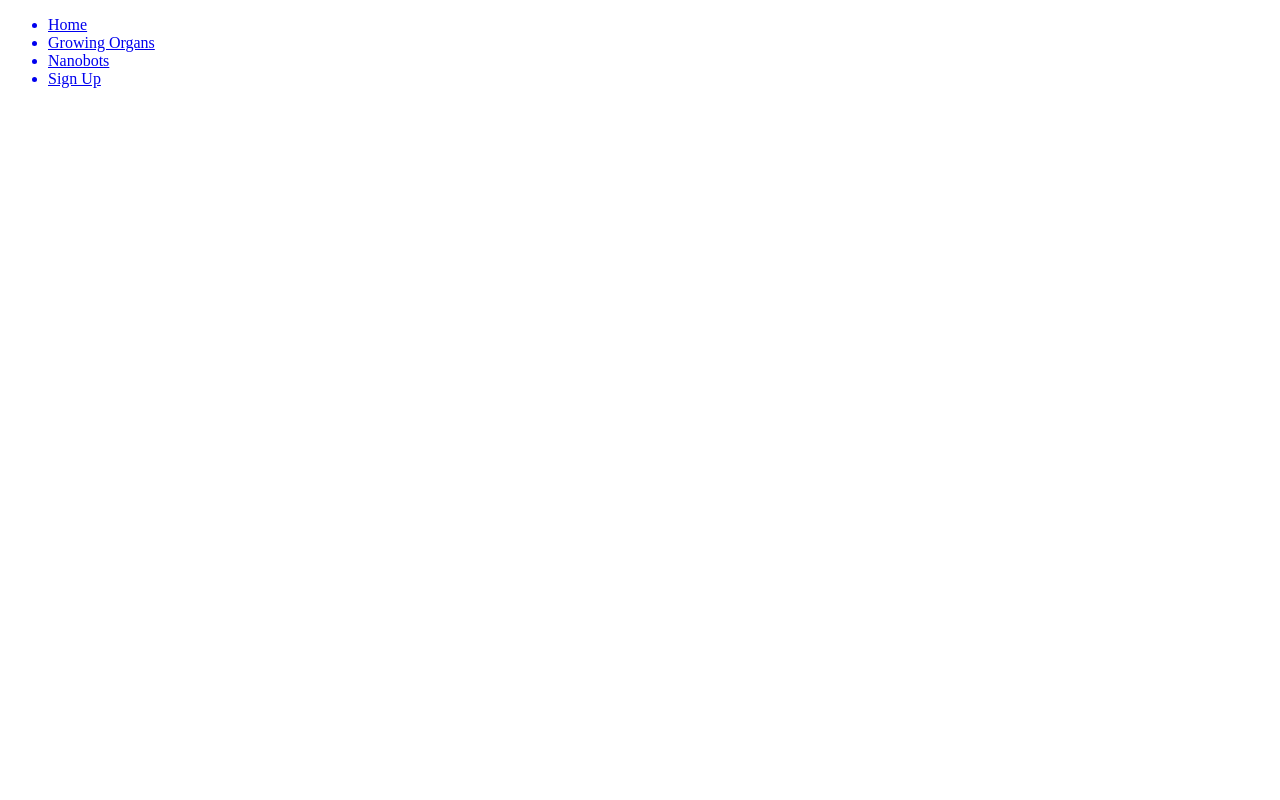
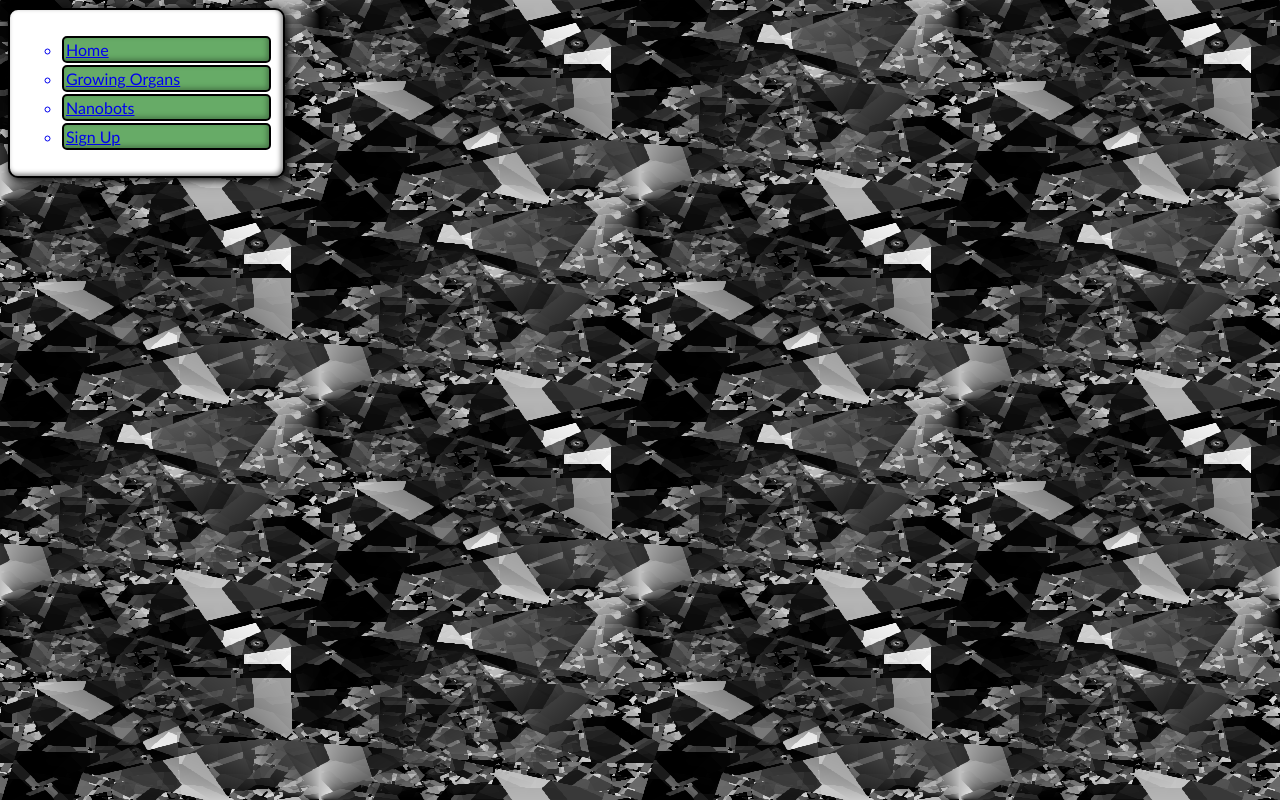
Before and after one commit to firegodjr/FutureWebpage, a plain HTML site: page signup.html in a window 1280 px wide. Drawn offline with Linux system fonts and the light colour scheme.

Commit message:
It is href not src I was wrong

```diff
--- a/signup.html
+++ b/signup.html
@@ -5,7 +5,7 @@
     date: 2/2/2017
 -->
   <head>
-  <link rel="stylesheet" type="text/css" src="css/style.css"/>
+  <link rel="stylesheet" type="text/css" href="css/style.css"/>
   </head>
   <body>
     <nav>
```
